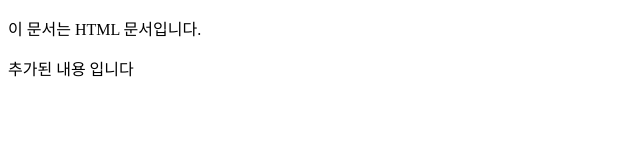
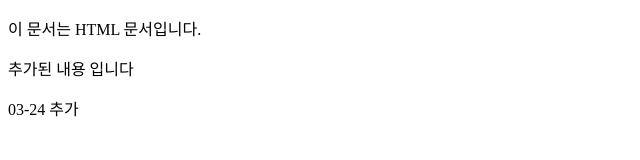
Before and after one commit to shanks99/first-project, a plain HTML site: page index.html in a window 1280 px wide. Shown: the full height of the page, 0-640 px from the left. Drawn offline with Linux system fonts and the light colour scheme.

Commit message:
03-24 공동 추가

```diff
--- a/index.html
+++ b/index.html
@@ -8,7 +8,7 @@
 
     <p>이 문서는 HTML 문서입니다.</p>
     <p>추가된 내용 입니다</p>
-
+    <p>03-24 추가</p>
 
 </body>
 </html>
```
